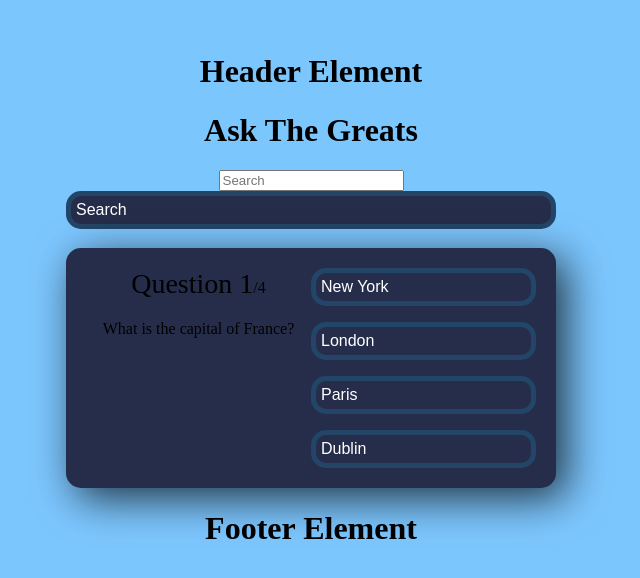
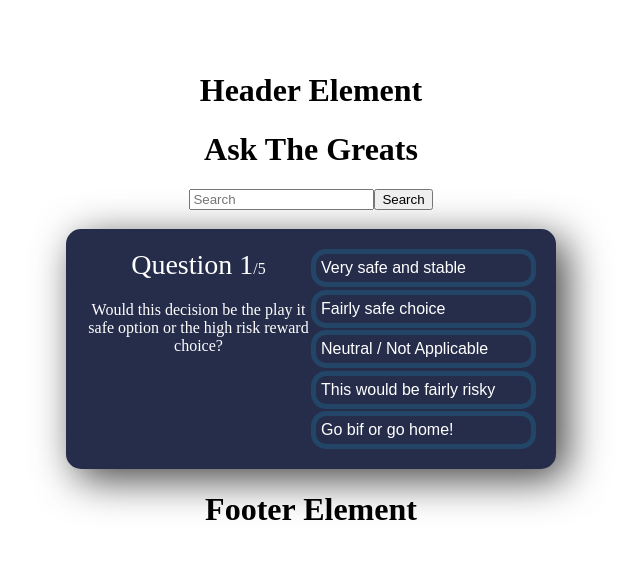
Before and after one commit to Juicester/atg, a React (Create React App) app: page / in a window 1280 px wide. Shown: the part 108-686 px from the top of the page, without its empty margins (329-969 px from the left). Built offline with nearby package versions, Linux system fonts and the light colour scheme.

Commit message:
edited quiz

```diff
--- a/src/Components/Quiz/Quiz.css
+++ b/src/Components/Quiz/Quiz.css
@@ -1,12 +1,12 @@
 body {
-	background-color: #7cc6fe;
+	/* background-color: #7cc6fe; */
 	display: flex;
 	justify-content: center;
 	align-items: center;
 	min-height: 100vh;
 }
 
-.app {
+.quiz {
 	background-color: #252d4a;
 	width: 450px;
 	min-height: 200px;
@@ -22,12 +22,14 @@ body {
 	display: flex;
 	font-size: 24px;
 	align-items: center;
+	color: white;
 }
 
 /* QUESTION/TIMER/LEFT SECTION */
 .question-section {
 	width: 100%;
 	position: relative;
+	color: white;
 }
 
 .question-count {
@@ -60,7 +62,7 @@ body {
 	justify-content: space-between;
 }
 
-button {
+.answer-button {
 	width: 100%;
 	font-size: 16px;
 	color: #ffffff;
--- a/src/Components/Quiz/Quiz.js
+++ b/src/Components/Quiz/Quiz.js
@@ -4,39 +4,56 @@ import './Quiz.css';
 function Quiz() {
 	const questions = [
 		{
-			questionText: 'What is the capital of France?',
+			questionText:
+				'Would this decision be the play it safe option or the high risk reward choice?',
 			answerOptions: [
-				{ answerText: 'New York', isCorrect: false },
-				{ answerText: 'London', isCorrect: false },
-				{ answerText: 'Paris', isCorrect: true },
-				{ answerText: 'Dublin', isCorrect: false },
+				{ answerText: 'Very safe and stable', isCorrect: false },
+				{ answerText: 'Fairly safe choice', isCorrect: false },
+				{ answerText: 'Neutral / Not Applicable', isCorrect: false },
+				{ answerText: 'This would be fairly risky', isCorrect: true },
+				{ answerText: 'Go bif or go home!', isCorrect: true },
 			],
 		},
 		{
-			questionText: 'Who is CEO of Tesla?',
+			questionText:
+				'Will this benefit you more in the long term or short term?',
 			answerOptions: [
-				{ answerText: 'Jeff Bezos', isCorrect: false },
-				{ answerText: 'Elon Musk', isCorrect: true },
-				{ answerText: 'Bill Gates', isCorrect: false },
-				{ answerText: 'Tony Stark', isCorrect: false },
+				{ answerText: 'Very much a short term benefit', isCorrect: false },
+				{ answerText: 'Mildly short term', isCorrect: false },
+				{ answerText: 'Neutral / Not Applicable', isCorrect: false },
+				{ answerText: 'Mildly long term', isCorrect: true },
+				{ answerText: 'Very much a long term benefit', isCorrect: true },
 			],
 		},
 		{
-			questionText: 'The iPhone was created by which company?',
+			questionText: 'Who will benefit from this decision more, you or others?',
 			answerOptions: [
-				{ answerText: 'Apple', isCorrect: true },
-				{ answerText: 'Intel', isCorrect: false },
-				{ answerText: 'Amazon', isCorrect: false },
-				{ answerText: 'Microsoft', isCorrect: false },
+				{ answerText: 'Definitely others', isCorrect: false },
+				{ answerText: 'Others', isCorrect: false },
+				{ answerText: 'Neutral / Not Applicable', isCorrect: false },
+				{ answerText: 'Me', isCorrect: true },
+				{ answerText: 'Definitely Me', isCorrect: true },
 			],
 		},
 		{
-			questionText: 'How many Harry Potter books are there?',
+			questionText:
+				'Will this decision lead to more responsibility or more calm and peace of mind?',
 			answerOptions: [
-				{ answerText: '1', isCorrect: false },
-				{ answerText: '4', isCorrect: false },
-				{ answerText: '6', isCorrect: false },
-				{ answerText: '7', isCorrect: true },
+				{ answerText: 'Much more responsibility', isCorrect: false },
+				{ answerText: 'More responsibility', isCorrect: false },
+				{ answerText: 'Neutral / Not Applicable', isCorrect: false },
+				{ answerText: 'More calm', isCorrect: true },
+				{ answerText: 'Much more calm', isCorrect: true },
+			],
+		},
+		{
+			questionText: 'How conventional is this decision?',
+			answerOptions: [
+				{ answerText: 'Very Conventional', isCorrect: false },
+				{ answerText: 'Conventional', isCorrect: false },
+				{ answerText: 'Neutral / Not Applicable', isCorrect: false },
+				{ answerText: "It's kinda out there", isCorrect: true },
+				{ answerText: "It's an off the walls idea", isCorrect: true },
 			],
 		},
 	];
@@ -58,7 +75,7 @@ function Quiz() {
 		}
 	};
 	return (
-		<div className='app'>
+		<div className='quiz'>
 			{showScore ? (
 				<div className='score-section'>
 					You scored {score} out of {questions.length}
@@ -76,6 +93,7 @@ function Quiz() {
 					<div className='answer-section'>
 						{questions[currentQuestion].answerOptions.map((answerOption) => (
 							<button
+								className='answer-button'
 								onClick={() => handleAnswerOptionClick(answerOption.isCorrect)}>
 								{answerOption.answerText}
 							</button>
```
Also changed, not shown: 1 other file (tests, documents, lock files or other folders).
